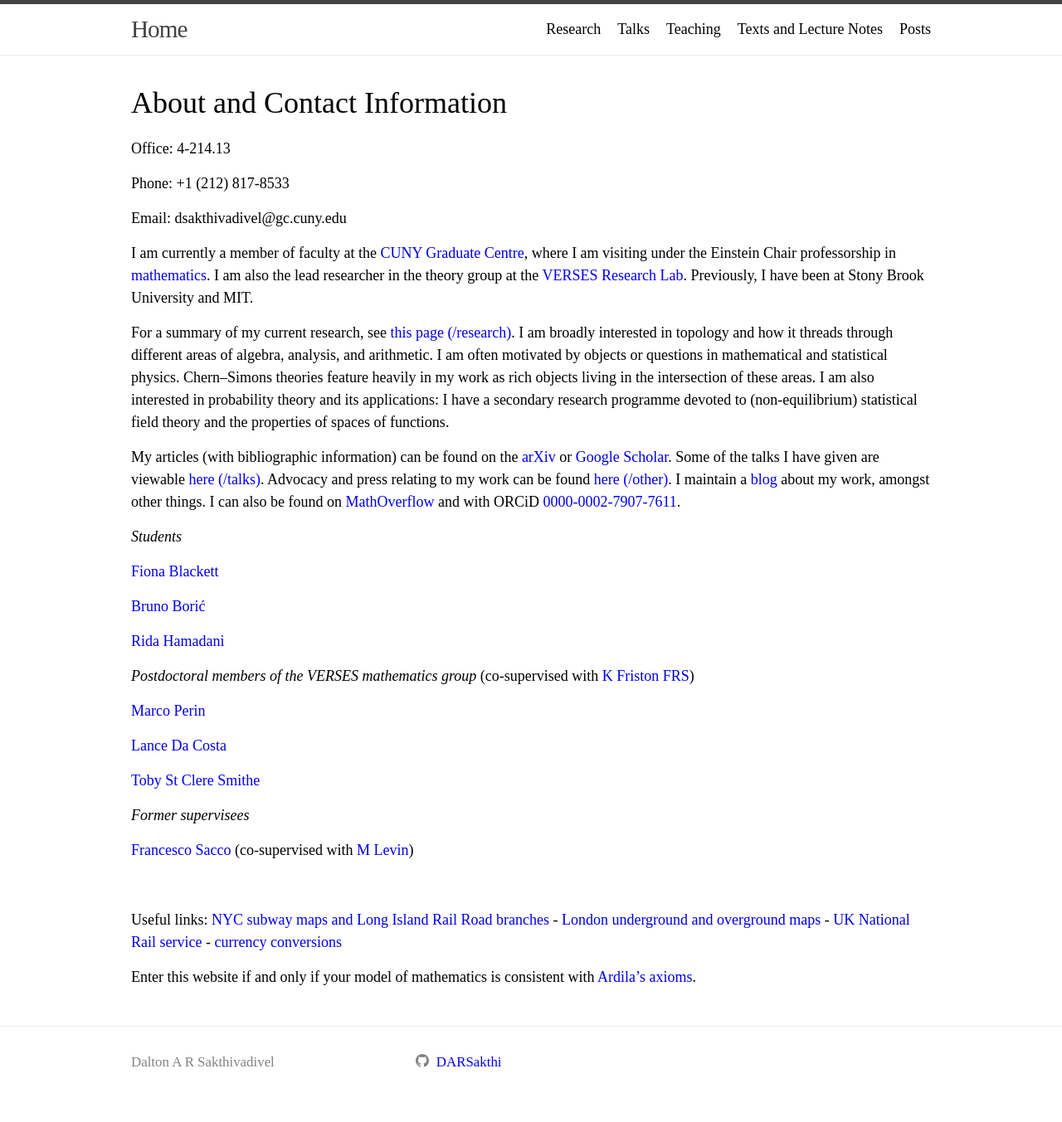
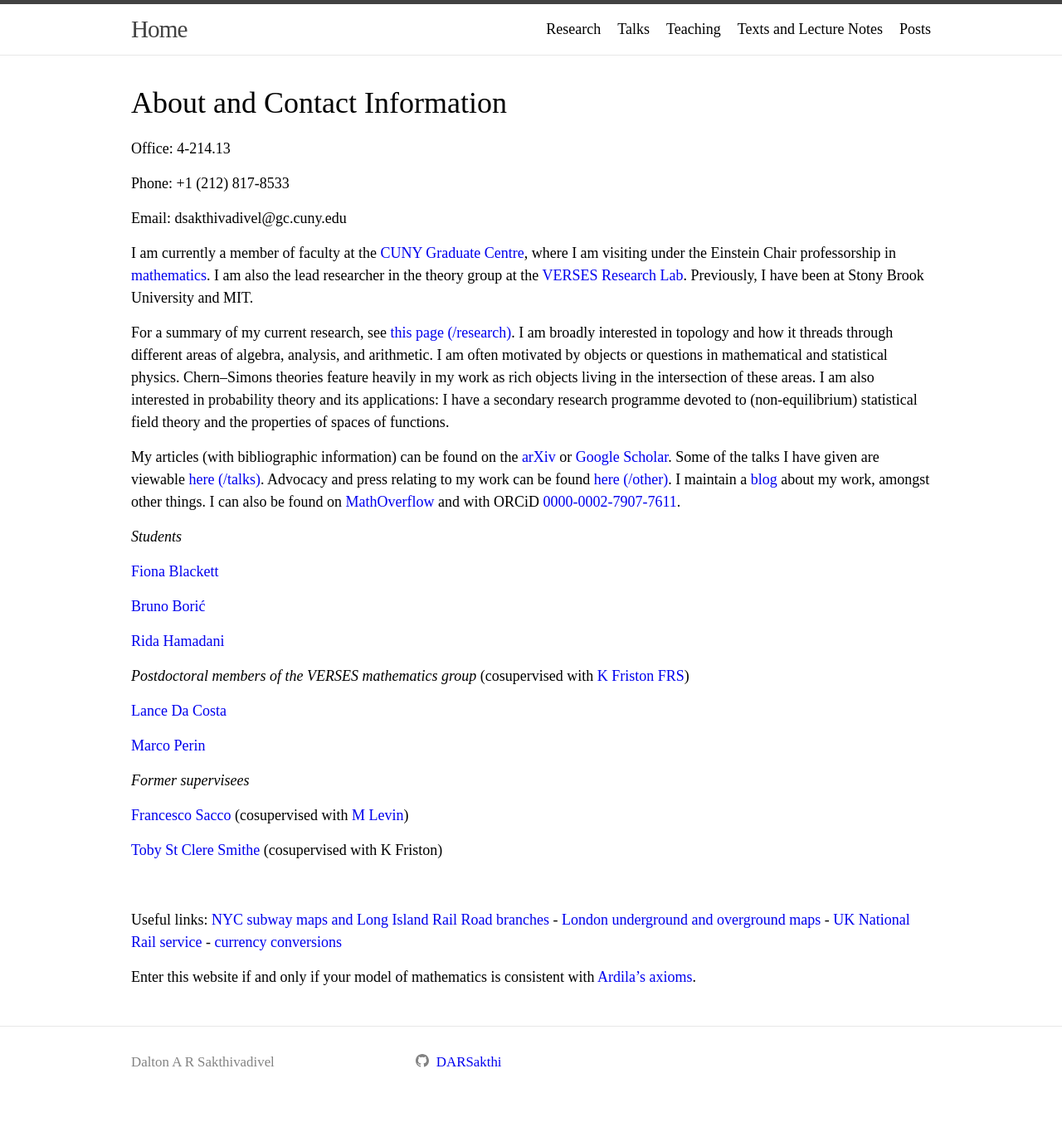
Before and after one commit to DARSakthi/DARSakthi.github.io, a Jekyll site: the page built from index.markdown, in a window 1280 px wide. Shown: the whole page at 83% size. Built offline with Jekyll 4.4.1, drawn with Linux system fonts in a browser that asks for light colours.

Commit message:
Farewell to Toby

```diff
--- a/index.markdown
+++ b/index.markdown
@@ -26,17 +26,17 @@ _Students_
 
 [Rida Hamadani](https://ridahamadani.com/)
 
-_Postdoctoral members of the VERSES mathematics group_ (co-supervised with [K Friston FRS](https://en.wikipedia.org/wiki/Karl_J._Friston))
+_Postdoctoral members of the VERSES mathematics group_ (cosupervised with [K Friston FRS](https://en.wikipedia.org/wiki/Karl_J._Friston))
+
+[Lance Da Costa](https://scholar.google.com/citations?user=PCHqHCsAAAAJ&hl=en)
 
 [Marco Perin](https://scholar.google.com/citations?user=T43xleQAAAAJ&hl=en)
 
-[Lance Da Costa](https://scholar.google.com/citations?user=PCHqHCsAAAAJ&hl=en)
-
-[Toby St Clere Smithe](https://tsmithe.net)
-
 _Former supervisees_
 
-[Francesco Sacco](https://francesco215.github.io) (co-supervised with [M Levin](https://en.wikipedia.org/wiki/Michael_Levin_(biologist)))
+[Francesco Sacco](https://francesco215.github.io) (cosupervised with [M Levin](https://en.wikipedia.org/wiki/Michael_Levin_(biologist)))
+
+[Toby St Clere Smithe](https://tsmithe.net) (cosupervised with K Friston)
 
 &nbsp;
 
```
